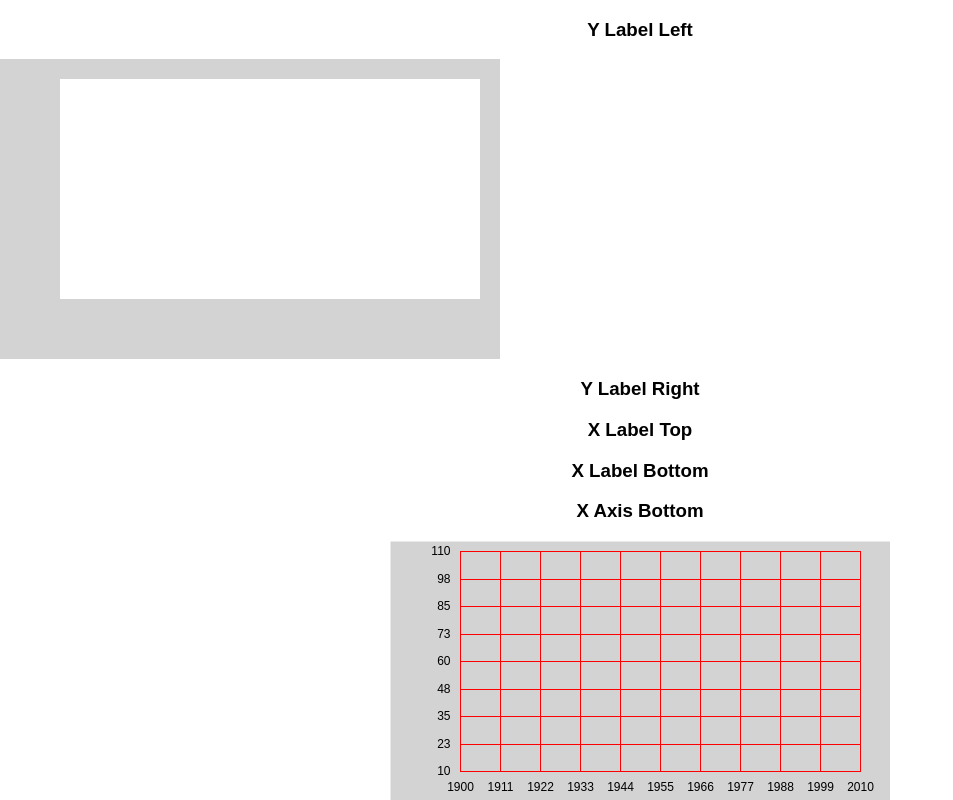
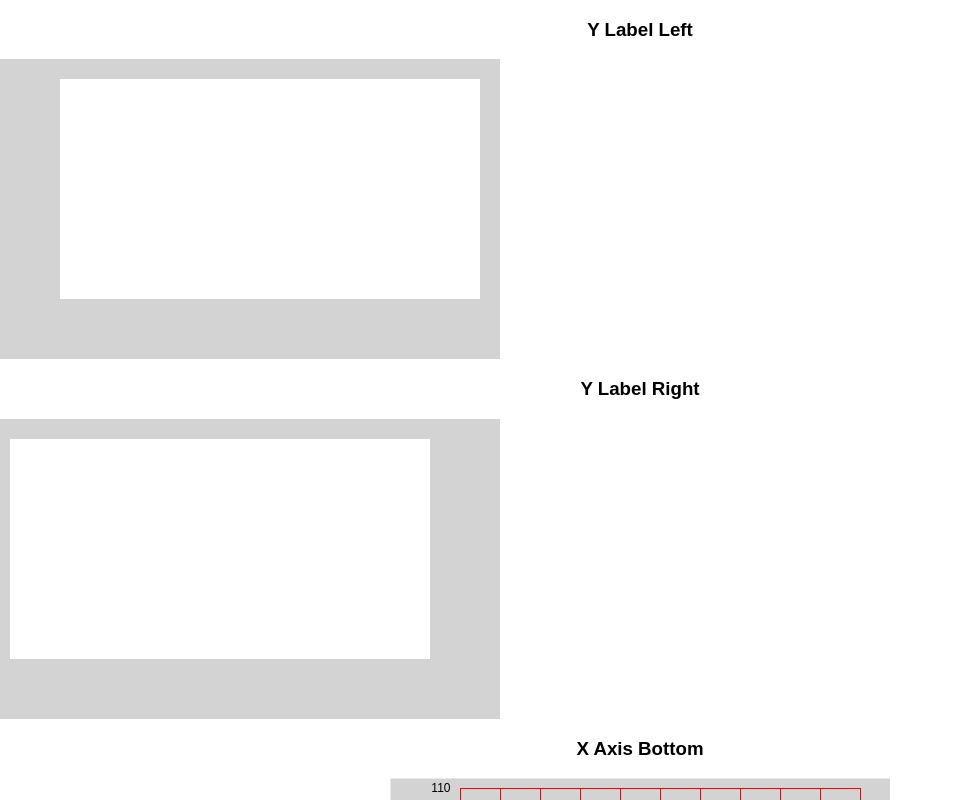
Before and after one commit to t4sk/react-canvas-time-series, a React (Create React App) app: page / in a window 1280 px wide. Shown: the top 800 px of the page, without its empty margins (0-953 px from the left). Built offline with nearby package versions, Linux system fonts and the light colour scheme.

Commit message:
render y label left and right

```diff
--- a/src/common/ui/index.js
+++ b/src/common/ui/index.js
@@ -44,7 +44,40 @@ function drawYLine (ctx: any, props: Props) {
   drawYLabel(ctx, props)
 }
 
+function getYLabelTextAlign (props: Props): 'left' | 'right' {
+  switch (props.y.label.at) {
+    case 'left':
+      return 'right'
+    case 'right':
+      return 'left'
+    default:
+      throw new Error(`invalid y.label.at ${props.y.label.at}`)
+  }
+}
+
+function getYLabelCanvasX(props) {
+  switch (props.y.label.at) {
+    case 'left':
+      return props.graph.x - props.y.label.width
+    case 'right':
+      return props.graph.x + props.graph.width
+    default:
+      throw new Error(`invalid y.label.at ${props.y.label.at}`)
+  }
+}
+
 const Y_LABEL_HORIZONTAL_PADDING = 5
+
+function getYLabelTextCanvasX(props) {
+  switch (props.y.label.at) {
+    case 'left':
+      return props.graph.x - Y_LABEL_HORIZONTAL_PADDING
+    case 'right':
+      return props.graph.x + props.graph.width + Y_LABEL_HORIZONTAL_PADDING
+    default:
+      throw new Error(`invalid y.label.at ${props.y.label.at}`)
+  }
+}
 
 function drawYLabel (ctx, props) {
   const {
@@ -57,7 +90,7 @@ function drawYLabel (ctx, props) {
   ctx.fillStyle = props.y.label.backgroundColor
 
   ctx.fillRect(
-    props.graph.x - props.y.label.width,
+    getYLabelCanvasX(props),
     mouse.y - round(props.y.label.height / 2),
     props.y.label.width,
     props.y.label.height
@@ -66,7 +99,7 @@ function drawYLabel (ctx, props) {
   // label text
   ctx.font = props.y.label.font
   ctx.fillStyle = props.y.label.color
-  ctx.textAlign = 'left'
+  ctx.textAlign = getYLabelTextAlign(props)
   ctx.textBaseline = 'middle'
 
   const y = linear({
@@ -77,7 +110,7 @@ function drawYLabel (ctx, props) {
 
   ctx.fillText(
     props.y.label.render(y),
-    props.graph.x - props.y.label.width + 10,
+    getYLabelTextCanvasX(props),
     mouse.y
   )
 }
--- a/src/common/ui/test-render.js
+++ b/src/common/ui/test-render.js
@@ -2,126 +2,39 @@
 import React, { Component } from 'react'
 import * as ui from './index'
 import { merge } from '../util'
+import TestUICanvas from './test-ui-canvas'
 
 class UITestRender extends Component {
-  constructor(props) {
-    super(props)
-
-    this.mouse = {
-      x: undefined,
-      y: undefined,
-    }
-  }
-
-  componentDidMount () {
-    this.ctx = {
-      ui: this.refs.ui.getContext('2d'),
-      background: this.refs.background.getContext('2d')
-    }
-
-    this.ctx.ui.canvas.addEventListener('mousemove', e => {
-      const rect = this.ctx.ui.canvas.getBoundingClientRect()
-
-      this.mouse.x = e.clientX - rect.left
-      this.mouse.y = e.clientY - rect.top
-
-      this.draw()
-    })
-
-    // translate by half pixel to draw thin lines
-    this.ctx.ui.translate(0.5, 0.5)
-    this.draw()
-  }
-
-  shouldComponentUpdate () {
-    return false
-  }
-
-  drawBackground(ctx, props) {
-    ctx.fillStyle = "lightgrey"
-    ctx.fillRect(
-      0, 0,
-      props.canvas.width,
-      props.canvas.height
-    )
-
-    ctx.fillStyle = "white"
-    ctx.fillRect(
-      props.graph.x, props.graph.y,
-      props.graph.width,
-      props.graph.height
-    )
-  }
-
-  getMetrics () {
-    return {
-      yMin: 10,
-      yMax: 110,
-      xMin: 1900,
-      xMax: 2010
-    }
-  }
-
-  draw () {
-    this.drawBackground(this.ctx.background, this.props)
-
-    ui.draw(
-      this.ctx.ui, {
-        ...this.props,
-        mouse: this.mouse,
-        ...this.getMetrics(),
-      }
-    )
-  }
-
   render () {
     return (
       <div>
         <h3>Y Label Left</h3>
-
-        <div style={{
-          ...style.container,
-          width: this.props.canvas.width,
-          height: this.props.canvas.height,
-        }}>
-          <canvas
-            style={style.background}
-            ref="background"
-            width={this.props.canvas.width}
-            height={this.props.canvas.height}
-          />
-          <canvas
-            style={style.ui}
-            ref="ui"
-            width={this.props.canvas.width}
-            height={this.props.canvas.height}
-          />
-        </div>
+        <TestUICanvas
+          {...merge(this.props, {
+              y: {
+                label: {
+                  at: 'left'
+                }
+              }
+          })}
+        />
 
         <h3>Y Label Right</h3>
-        <h3>X Label Top</h3>
-        <h3>X Label Bottom</h3>
+        <TestUICanvas
+          {...merge(this.props, {
+              graph: {
+                x: 10,
+              },
+              y: {
+                label: {
+                  at: 'right'
+                }
+              }
+          })}
+        />
       </div>
     )
   }
-}
-
-const style = {
-  container: {
-    position: 'relative'
-  },
-  background: {
-    position: 'absolute',
-    left: 0,
-    top: 0,
-    zIndex: 1
-  },
-  ui: {
-    position: 'absolute',
-    left: 0,
-    top: 0,
-    zIndex: 2
-  },
 }
 
 UITestRender.defaultProps = {
@@ -141,6 +54,7 @@ UITestRender.defaultProps = {
       color: 'blue',
     },
     label: {
+      at: 'bottom',
       width: 70,
       height: 20,
       backgroundColor: 'green',
@@ -154,6 +68,7 @@ UITestRender.defaultProps = {
       color: 'green',
     },
     label: {
+      at: 'left',
       width: 50,
       height: 20,
       backgroundColor: 'black',
@@ -164,4 +79,5 @@ UITestRender.defaultProps = {
   }
 }
 
+
 export default UITestRender
--- /dev/null
+++ b/src/common/ui/test-ui-canvas.js
@@ -0,0 +1,133 @@
+// @flow
+import React, { Component } from 'react'
+import * as ui from './index'
+import { merge } from '../util'
+
+class TestUICanvas extends Component {
+  constructor(props) {
+    super(props)
+
+    this.mouse = {
+      x: undefined,
+      y: undefined,
+    }
+  }
+
+  componentDidMount () {
+    this.ctx = {
+      ui: this.refs.ui.getContext('2d'),
+      background: this.refs.background.getContext('2d')
+    }
+
+    this.ctx.ui.canvas.addEventListener('mousemove', e => {
+      const rect = this.ctx.ui.canvas.getBoundingClientRect()
+
+      this.mouse.x = e.clientX - rect.left
+      this.mouse.y = e.clientY - rect.top
+
+      this.draw()
+    })
+
+    // translate by half pixel to draw thin lines
+    this.ctx.ui.translate(0.5, 0.5)
+    this.draw()
+  }
+
+  shouldComponentUpdate () {
+    return false
+  }
+
+  drawBackground(ctx, props) {
+    ctx.fillStyle = "lightgrey"
+    ctx.fillRect(
+      0, 0,
+      props.canvas.width,
+      props.canvas.height
+    )
+
+    ctx.fillStyle = "white"
+    ctx.fillRect(
+      props.graph.x,
+      props.graph.y,
+      props.graph.width,
+      props.graph.height
+    )
+  }
+
+  getMetrics () {
+    return {
+      yMin: 10,
+      yMax: 110,
+      xMin: 1900,
+      xMax: 2010
+    }
+  }
+
+  draw () {
+    this.drawBackground(this.ctx.background, this.props)
+
+    ui.draw(
+      this.ctx.ui, {
+        ...this.props,
+        mouse: this.mouse,
+        ...this.getMetrics(),
+      }
+    )
+  }
+
+  render () {
+    return (
+        <div style={{
+          ...style.container,
+          width: this.props.canvas.width,
+          height: this.props.canvas.height,
+        }}>
+          <canvas
+            style={style.background}
+            ref="background"
+            width={this.props.canvas.width}
+            height={this.props.canvas.height}
+          />
+          <canvas
+            style={style.ui}
+            ref="ui"
+            width={this.props.canvas.width}
+            height={this.props.canvas.height}
+          />
+        </div>
+    )
+  }
+}
+
+const style = {
+  container: {
+    position: 'relative'
+  },
+  background: {
+    position: 'absolute',
+    left: 0,
+    top: 0,
+    zIndex: 1
+  },
+  ui: {
+    position: 'absolute',
+    left: 0,
+    top: 0,
+    zIndex: 2
+  },
+}
+
+TestUICanvas.defaultProps = {
+  canvas: {
+    width: 500,
+    height: 300
+  },
+  graph: {
+    x: 60, // margin.left + x.axis.width
+    y: 20, // margin.
+    width: 420, // canvas.width - (margin.left + margin.right + x.axis.width)
+    height: 220, // canvas.height - (margin.top + margin.bottom + y.axis.height)
+  },
+}
+
+export default TestUICanvas
```
